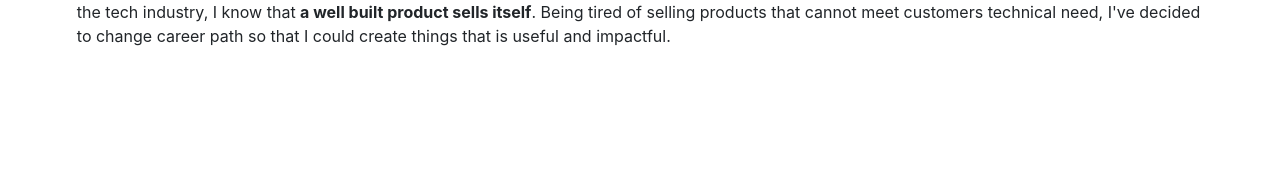
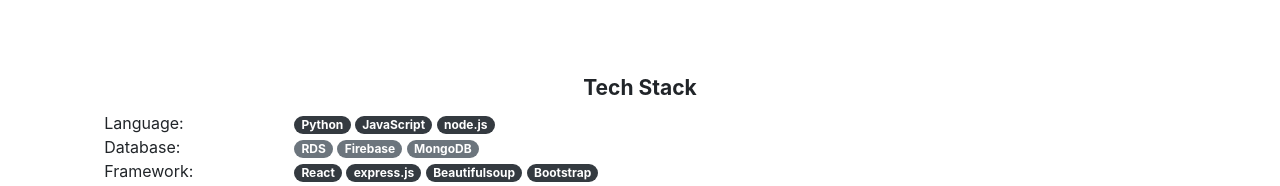
Before and after one commit to nickfurk/portfolio, a React (Create React App) app: page / in a window 1280 px wide. Shown: the part 1152-1338 px from the top of the page. Before the commit the page ends 1277 px from the top, so only its background shows below. Built offline with nearby package versions, Linux system fonts and the light colour scheme.

Commit message:
Added techStack

```diff
--- a/src/App.js
+++ b/src/App.js
@@ -4,6 +4,7 @@ import "bootstrap/dist/css/bootstrap.min.css";
 import Navbar from "./components/navbar";
 import TopCarousel from "./components/topCarousel";
 import About from "./components/about";
+import TechStack from "./components/techStack";
 
 function App() {
   return (
@@ -11,6 +12,7 @@ function App() {
       <Navbar></Navbar>
       <TopCarousel></TopCarousel>
       <About></About>
+      <TechStack></TechStack>
     </div>
   );
 }
--- a/src/components/navbar.js
+++ b/src/components/navbar.js
@@ -4,7 +4,7 @@ import { Navbar, Nav, NavDropdown } from "react-bootstrap";
 export default class Sidebar extends Component {
   render() {
     return (
-      <Navbar collapseOnSelect expand="lg" bg="dark" variant="dark">
+      <Navbar collapseOnSelect expand="lg" bg="dark" variant="dark" fixed="top">
         <Navbar.Brand href="#home">April Cheng</Navbar.Brand>
         <Navbar.Toggle aria-controls="responsive-navbar-nav" />
         <Navbar.Collapse id="responsive-navbar-nav">
--- /dev/null
+++ b/src/components/techStack.js
@@ -0,0 +1,89 @@
+import React, { Component } from "react";
+import { Badge, Container, Row, Col } from "react-bootstrap";
+import "../css/techStack.css";
+
+export default class techStack extends Component {
+  render() {
+    return (
+      <div>
+        <h3>
+          <Badge bg="secondary">Tech Stack</Badge>
+        </h3>
+        <div className="tech-stack-list">
+          <Container>
+            <Row>
+              <Col className="stack-item" sm={2}>
+                Language:{" "}
+              </Col>
+              <Col sm={8}>
+                <Badge pill variant="dark">
+                  Python
+                </Badge>{" "}
+                <Badge pill variant="dark">
+                  JavaScript
+                </Badge>{" "}
+                <Badge pill variant="dark">
+                  node.js
+                </Badge>{" "}
+              </Col>
+            </Row>
+
+            <Row>
+              <Col className="stack-item" sm={2}>
+                Database:{" "}
+              </Col>
+              <Col sm={8}>
+                <Badge pill variant="secondary">
+                  RDS
+                </Badge>{" "}
+                <Badge pill variant="secondary">
+                  Firebase
+                </Badge>{" "}
+                <Badge pill variant="secondary">
+                  MongoDB
+                </Badge>{" "}
+              </Col>
+            </Row>
+
+            <Row>
+              <Col className="stack-item" sm={2}>
+                Framework:{" "}
+              </Col>
+              <Col sm={8}>
+                <Badge pill variant="dark">
+                  React
+                </Badge>{" "}
+                <Badge pill variant="dark">
+                  express.js
+                </Badge>{" "}
+                <Badge pill variant="dark">
+                  Beautifulsoup
+                </Badge>{" "}
+                <Badge pill variant="dark">
+                  Bootstrap
+                </Badge>{" "}
+              </Col>
+            </Row>
+
+            <Row>
+              <Col className="stack-item" sm={2}>
+                Tools:{" "}
+              </Col>
+              <Col sm={8}>
+                <Badge pill variant="secondary">
+                  Docker / Containers
+                </Badge>{" "}
+                <Badge pill variant="secondary">
+                  Figma
+                </Badge>{" "}
+                <Badge pill variant="secondary">
+                  Basecamp
+                </Badge>{" "}
+              </Col>
+            </Row>
+          </Container>
+        </div>
+      </div>
+    );
+  }
+}
--- a/src/components/topCarousel.js
+++ b/src/components/topCarousel.js
@@ -2,7 +2,7 @@ import React, { Component } from "react";
 import { Carousel, Button } from "react-bootstrap";
 import DemoImage from "../images/demo-image.jpg";
 
-export default class About extends Component {
+export default class TopCarousel extends Component {
   render() {
     return (
       <Carousel fade>
--- /dev/null
+++ b/src/css/techStack.css
@@ -0,0 +1,8 @@
+.tech-stack-list {
+  text-align: left;
+  margin-left: 3%;
+}
+
+.stack-item {
+  text-align: left;
+}
```
